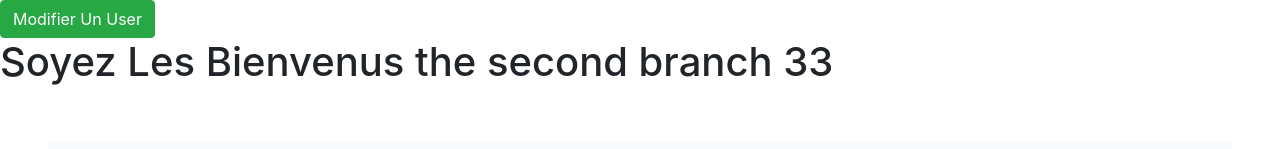
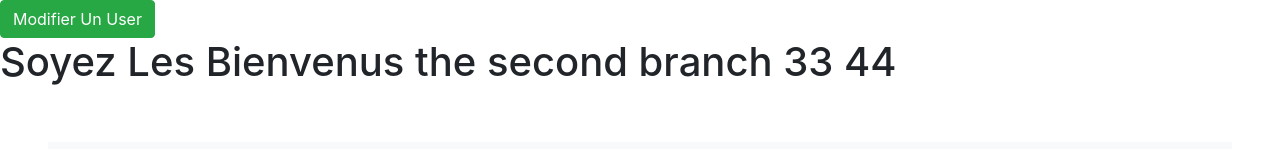
Before and after one commit to walid-djebbouri/TestGit, an Angular app: page /appariel in a window 1280 px wide. Shown: the top 149 px of the page. Built offline with nearby package versions, Linux system fonts and the light colour scheme.

Commit message:
5 th commit

```diff
--- a/src/app/appareil/appareil.component.html
+++ b/src/app/appareil/appareil.component.html
@@ -1,2 +1,2 @@
-<h1>Soyez Les Bienvenus the second branch 33</h1>
+<h1>Soyez Les Bienvenus the second branch 33 44</h1>
 <app-mon-premier></app-mon-premier>
```
